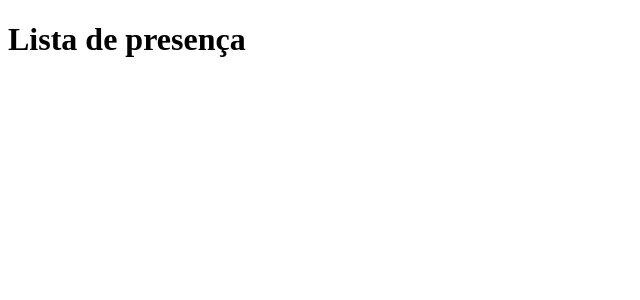
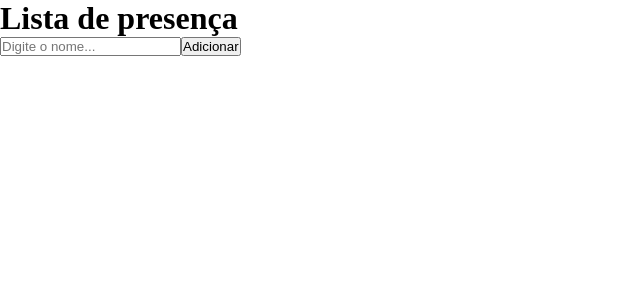
Before and after one commit to diegodscamara/react-discover-app, a React (Vite) app: page / in a window 1280 px wide. Shown: the top 300 px of the page, without its empty margins (0-640 px from the left). Built offline with nearby package versions, Linux system fonts and the light colour scheme.

Commit message:
Reset CSS global

```diff
--- a/src/main.jsx
+++ b/src/main.jsx
@@ -1,7 +1,8 @@
 import React from "react";
 import ReactDOM from "react-dom/client";
+import Home from "./pages/Home";
 
-import Home from "./pages/Home";
+import './styles/global.css'
 
 ReactDOM.createRoot(document.getElementById("root")).render(
   <React.StrictMode>
--- a/src/pages/Home.jsx
+++ b/src/pages/Home.jsx
@@ -1,5 +1,11 @@
 function Home() {
-  return <h1>Lista de presença</h1>;
+  return (
+    <div>
+      <h1>Lista de presença</h1>
+      <input type="text" placeholder="Digite o nome..."></input>
+      <button type="button">Adicionar</button>
+    </div>
+  );
 }
 
 export default Home;
--- /dev/null
+++ b/src/styles/global.css
@@ -0,0 +1,5 @@
+* {
+  margin: 0;
+  padding: 0;
+  box-sizing: border-box;
+}
```
